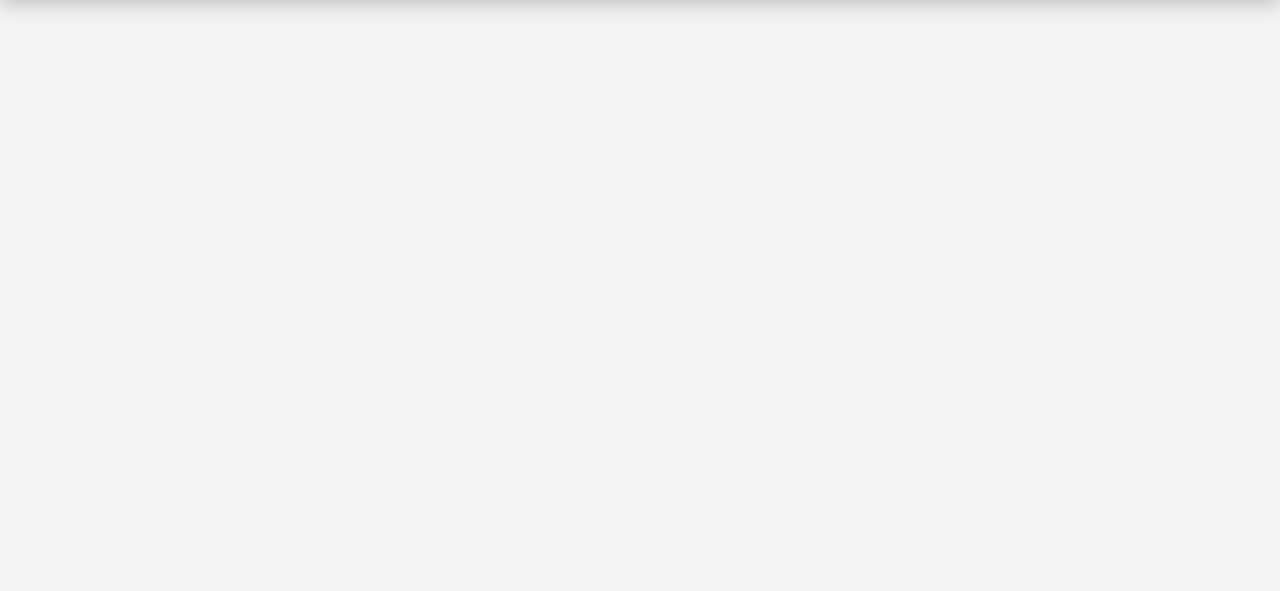
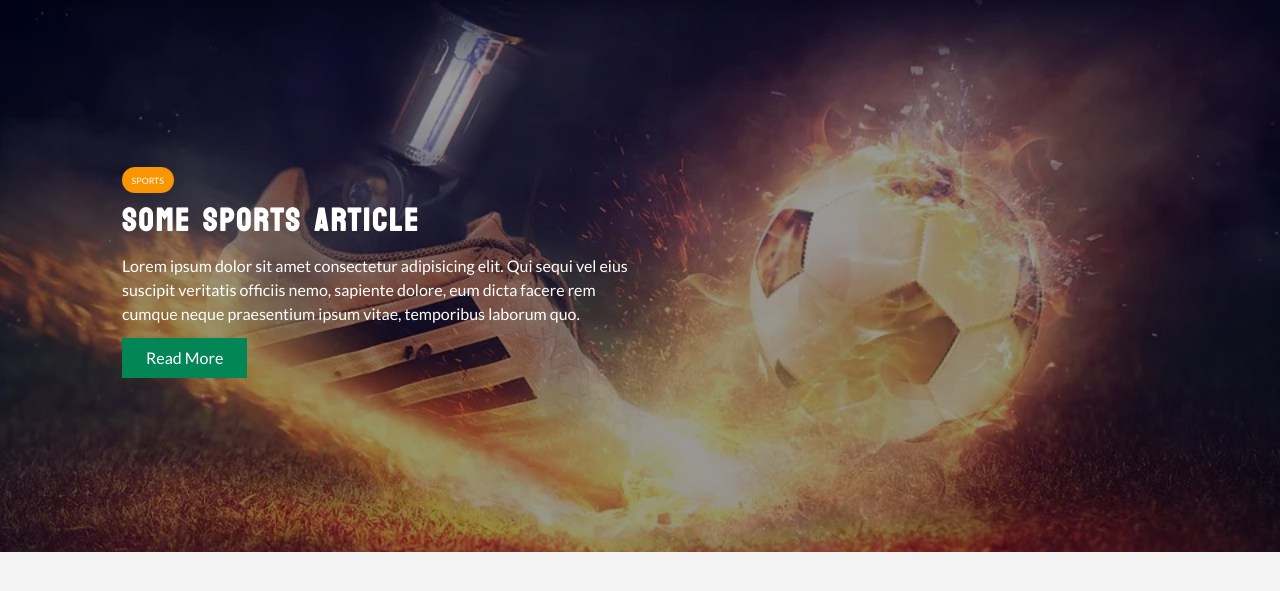
Before and after one commit to yashshah2372/Air-News-Blog, a plain HTML site: page index.html in a window 1280 px wide. Shown: the part 87-678 px from the top of the page. Drawn offline with Linux system fonts and the light colour scheme.

Commit message:
Hero-section done

```diff
--- a/css/style.css
+++ b/css/style.css
@@ -217,3 +217,29 @@ ul.list li a:hover {
     background: var(--light-color);
     color: var(--dark-color);
 }
+
+#showcase{
+    position: relative;
+    background: url('../images/featured.jpg')center center;
+    background-size: cover;
+}
+#showcase:before{
+    position: absolute;
+    top: 0;
+    left: 0;
+    content: '';
+    display: block;
+    height: 100%;
+    width: 100%;
+    background: rgba(0,0,0,0.4);
+}
+#showcase .container{
+    display: grid;
+    min-height: 70vh;
+    grid-template-columns: repeat(2,1fr);
+    align-items: center;
+}
+.showcase-content{
+    z-index: 1;
+    color: #fff;
+}
--- a/index.html
+++ b/index.html
@@ -32,5 +32,16 @@
             </ul>
         </div>
     </nav>
+    <div id="showcase">
+        <div class="container">
+            <div class="showcase-content">
+                <div class="category category-sports">sports</div>
+            <h1>Some Sports Article</h1>
+            <p>Lorem ipsum dolor sit amet consectetur adipisicing elit. Qui sequi vel eius suscipit veritatis officiis nemo, sapiente dolore, eum dicta facere rem cumque neque praesentium ipsum vitae, temporibus laborum quo.</p>
+            <a href="#" class="btn btn-primary">Read More</a>
+            </div>
+            <div></div>
+        </div>
+    </div>
 </body>
 </html>
```
